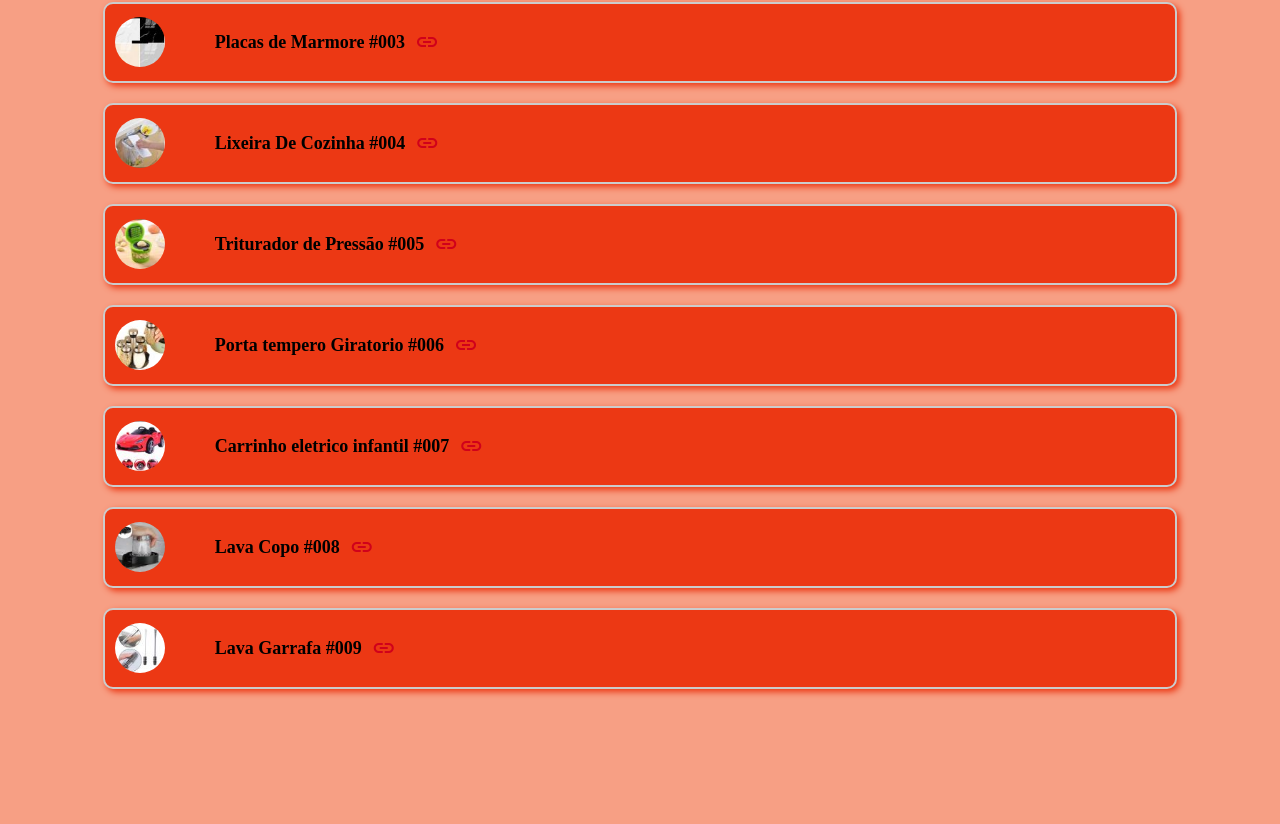
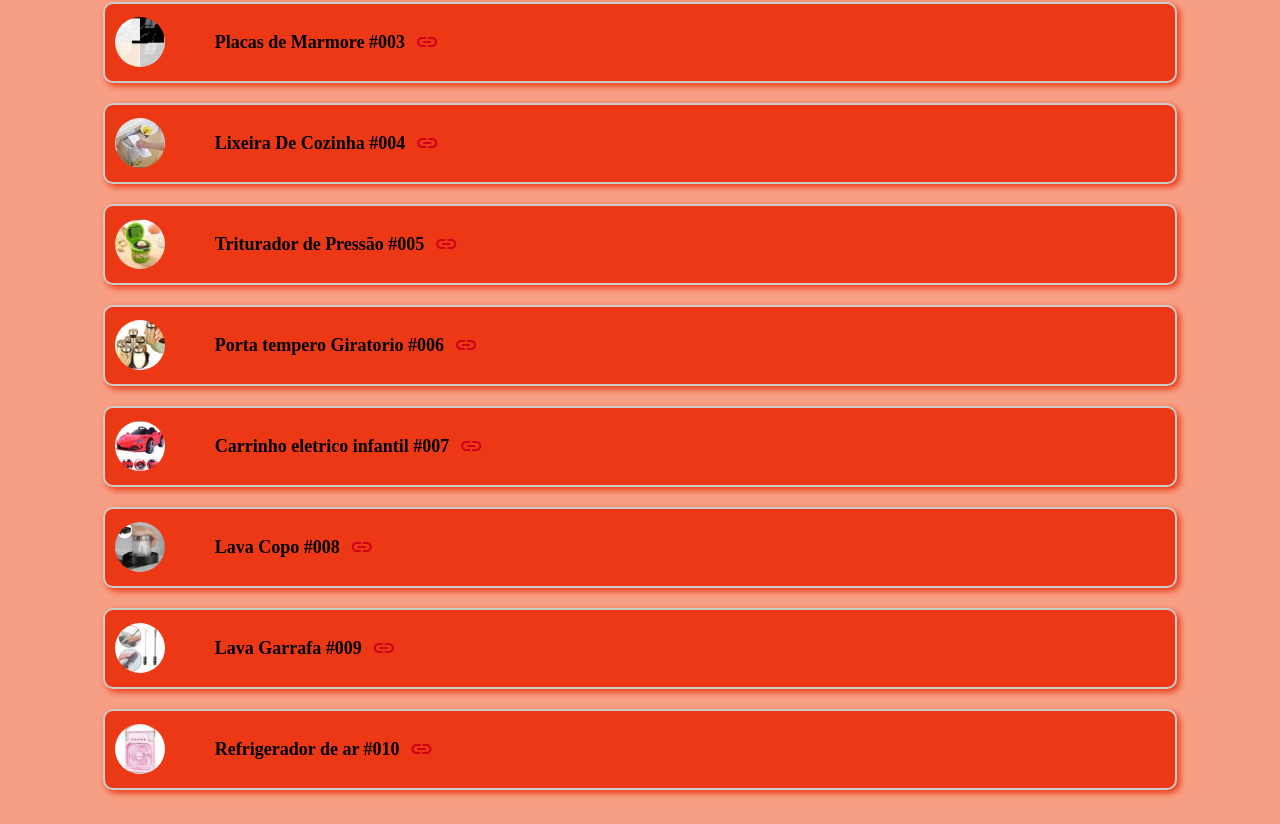
Before and after one commit to EzequiasCodeMaster/link-de-vendas, a plain HTML site: page index.html in a window 1280 px wide. Shown: the part 338-1162 px from the top of the page. Before the commit the page ends 1061 px from the top, so only its background shows below. Drawn offline with nearby package versions, Linux system fonts and the light colour scheme.

Commit message:
refrigerador de ar

```diff
--- a/index.html
+++ b/index.html
@@ -130,6 +130,18 @@
             </a>
           </li>
 
+          <li>
+      <a href="https://s.shopee.com.br/4L1aoUXtjf">
+
+        <img src="imagens/umificador de ar.jpg" alt="Produto #00">
+
+        <span class="produto-nome"><p>Refrigerador de ar #010</p></span>
+        <span class="material-symbols-outlined" id="iconelink">
+            link
+          </span>
+        </a>
+      </li>
+
 
     <!--
     <li>
```
Also changed, not shown: imagens/umificador de ar.jpg (added).
